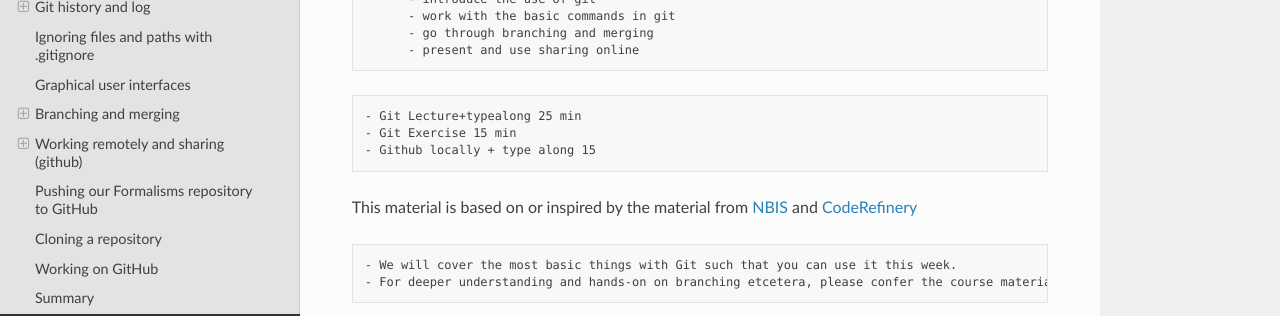
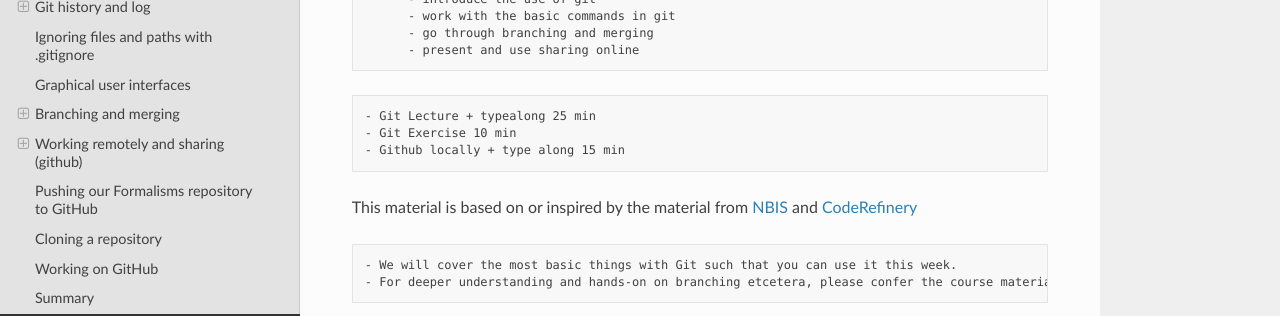
Before and after one commit to UPPMAX/programming_formalisms_intro, a Sphinx documentation site: the page built from doc/sourcecontrol.md, in a window 1280 px wide and 900 px high. Shown: the part 332-648 px from the top of the window. Built offline with Sphinx 7.4.7 and the Read the Docs theme 2.0.0, drawn with Linux system fonts in a browser that asks for light colours; pages that are not in the unit, such as notebooks, are missing from menus.

Commit message:
Update sourcecontrol.md

````diff
--- a/doc/sourcecontrol.md
+++ b/doc/sourcecontrol.md
@@ -16,9 +16,9 @@ Answer in HackMD
 ```
 
 ```{instructor-note}
-- Git Lecture+typealong 25 min
-- Git Exercise 15 min
-- Github locally + type along 15
+- Git Lecture + typealong 25 min
+- Git Exercise 10 min
+- Github locally + type along 15 min
 ```
 This material is based on or inspired by the material from [NBIS](https://nbis-reproducible-research.readthedocs.io/en/course_2104/git/) and [CodeRefinery](https://coderefinery.github.io/git-intro/)
 
````
